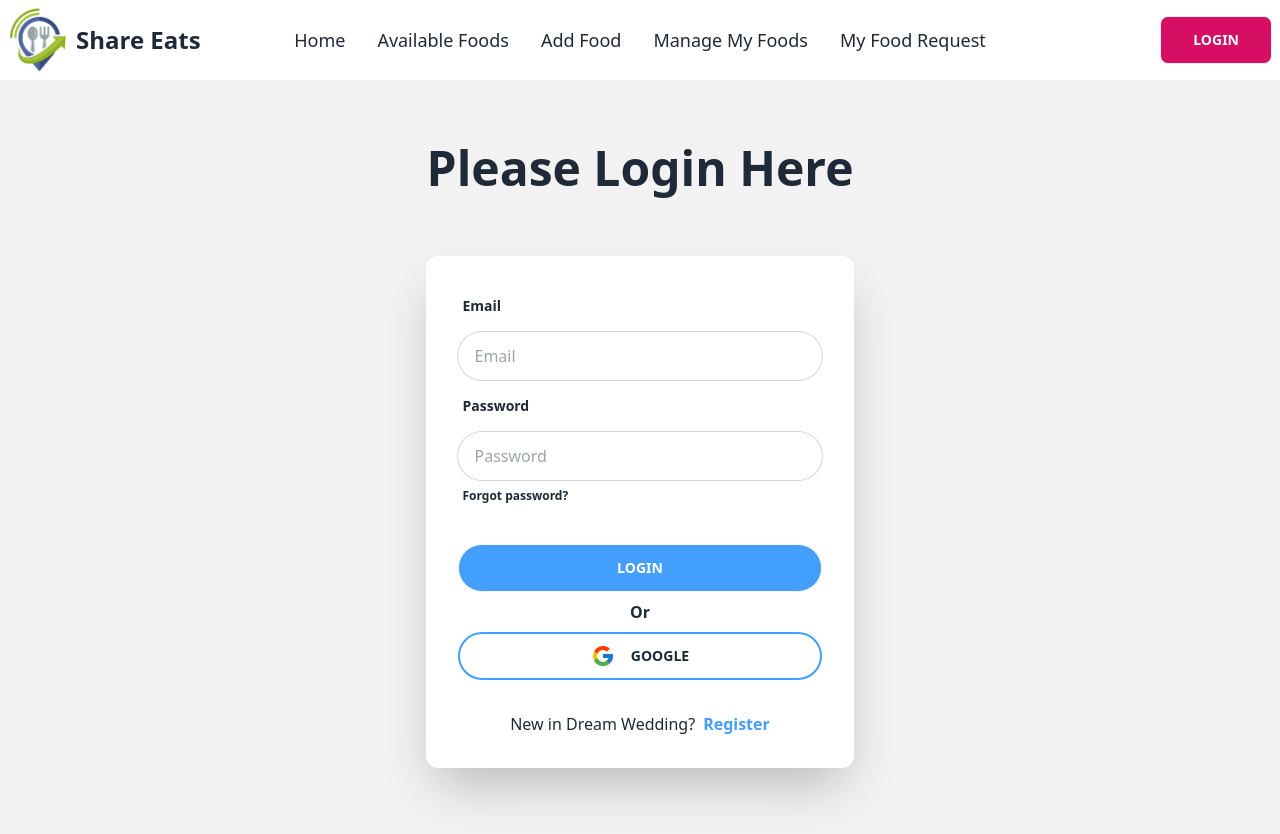
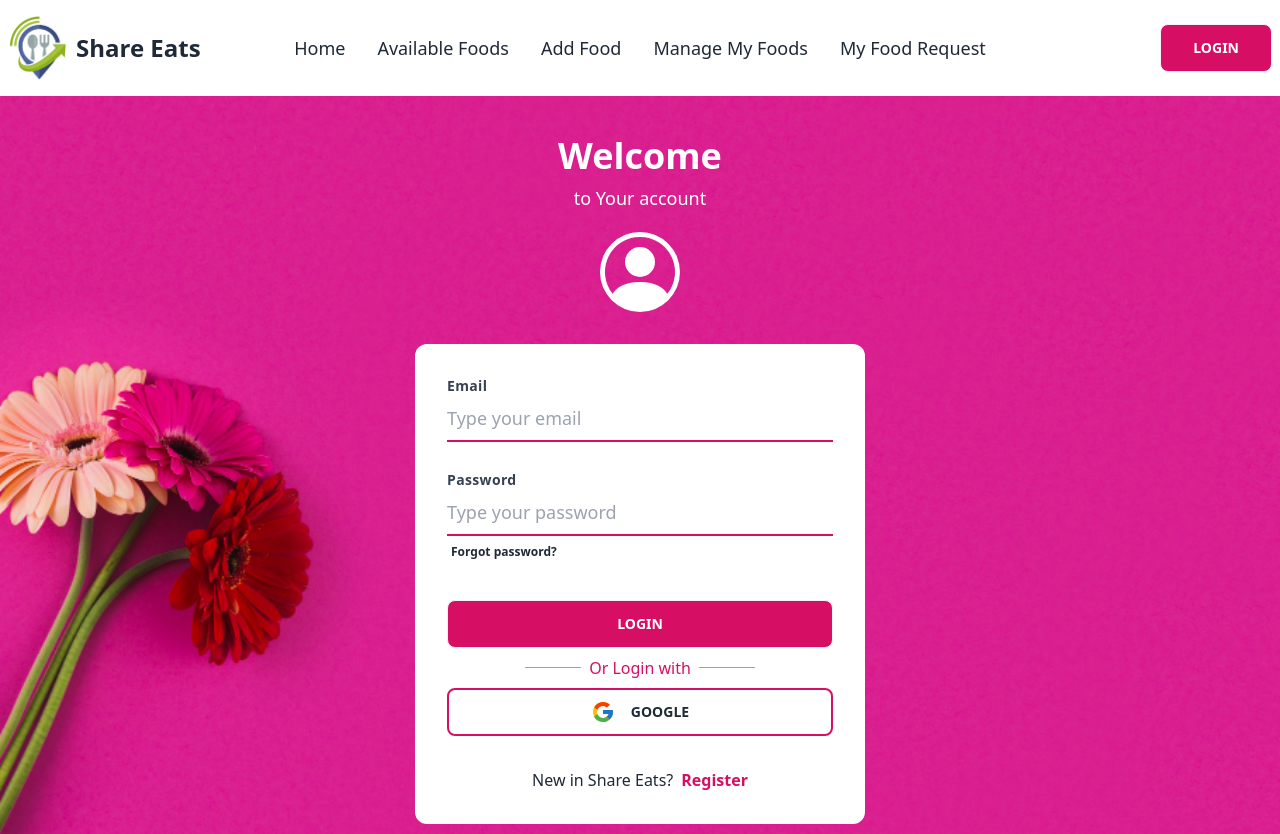
Before and after one commit to Bikash-Dev-Bk/share-eats-client, a React (Vite) app: page /login in a window 1280 px wide. Shown: the top 834 px of the page. Built offline with nearby package versions, Linux system fonts and the light colour scheme; no server answers.

Commit message:
login register design update

```diff
--- /dev/null
+++ b/src/pages/Login/Login.css
@@ -0,0 +1,3 @@
+.bg_image {
+    background-image: url('../../assets/login.jpg');
+  }
--- a/src/pages/Login/Login.jsx
+++ b/src/pages/Login/Login.jsx
@@ -1,9 +1,11 @@
 import { Link, useLocation, useNavigate } from "react-router-dom";
 import { FcGoogle } from "react-icons/fc";
+import { BsPersonCircle } from "react-icons/bs";
 import { useContext, useState } from "react";
 import { AuthContext } from "../../providers/AuthProvider";
 import { ToastContainer, toast } from "react-toastify";
 import "react-toastify/dist/ReactToastify.css";
+import "./Login.css";
 
 const Login = () => {
   const { signIn, signInWithGoogle } = useContext(AuthContext);
@@ -57,37 +59,38 @@ const Login = () => {
   };
 
   return (
-    <div className="hero bg-base-200 pt-12 pb-32">
+    <div className="bg_image hero bg-base-200 pt-6 pb-12">
       <ToastContainer position="top-center" />
       <div className="hero-content flex-col">
-        <div className="text-center lg:text-left">
-          <h1 className="text-3xl md:text-5xl font-bold mb-2">
-            Please Login Here
-          </h1>
+        <div className="flex flex-col justify-center items-center text-center lg:text-left text-white">
+          <h1 className="text-2xl md:text-4xl font-bold mb-2">Welcome</h1>
+          <span className=" mb-5 text-lg">to Your account</span>
+          <BsPersonCircle className="text-[80px]" />
         </div>
-        <div className=" w-full  rounded-xl hover:shadow-2xl hover:shadow-[#429FFD] shadow-2xl bg-base-100 mt-10 pb-8">
+        <div className=" w-full md:min-w-[450px]  rounded-xl bg-base-100 mt-4 pb-8">
           <form onSubmit={handleSubmit} className="card-body">
             <div className="form-control">
-              <label className="label font-semibold">
-                <span className="label-text">Email</span>
-              </label>
+              <div className="text-sm font-bold text-gray-700 tracking-wide">
+                Email
+              </div>
               <input
                 type="email"
                 name="email"
-                placeholder="Email"
-                className="ring-1 ring-gray-300 bg-transparent px-4 py-3 mt-2 rounded-full outline-none focus:ring-2 focus:ring-[#429FFD]"
+                placeholder="Type your email"
+                className="w-full text-lg py-2 border-b-2 border-[#D70F64] focus:outline-none"
                 required
               />
             </div>
-            <div className="form-control">
-              <label className="label font-semibold">
-                <span className="label-text">Password</span>
-              </label>
+
+            <div className="form-control mt-5">
+              <div className="text-sm font-bold text-gray-700 tracking-wide">
+                Password
+              </div>
               <input
                 type="password"
                 name="password"
-                placeholder="Password"
-                className="ring-1 ring-gray-300 bg-transparent px-4 py-3 mt-2 rounded-full outline-none focus:ring-2 focus:ring-[#429FFD]"
+                placeholder="Type your password"
+                className="w-full text-lg py-2 border-b-2 border-[#D70F64] focus:outline-none"
                 required
               />
               <label className="label font-semibold">
@@ -100,22 +103,26 @@ const Login = () => {
             {passwordError && <p className="text-red-500">{passwordError}</p>}
 
             <div className="form-control mt-6">
-              <button className="btn rounded-full  text-white bg-[#429FFD] hover:bg-transparent hover:border-2 hover:border-[#429FFD] hover:text-[#429FFD]">
+              <button className="btn rounded-lg  text-white bg-[#D70F64] hover:bg-transparent hover:border-2 hover:border-[#D70F64] hover:text-[#D70F64]">
                 Login
               </button>
             </div>
-            <p className="text-center font-semibold">Or</p>
+            <p className="flex items-center justify-center space-x-2">
+              <span className="h-px bg-gray-400 w-14"></span>
+              <span className="font-normal text-[#D70F64]">Or Login with</span>
+              <span className="h-px bg-gray-400 w-14"></span>
+            </p>
             <button
               onClick={handleSignInWithGoogle}
-              className="btn btn-outline rounded-full border-2 border-[#429FFD]  hover:bg-[#429FFD] hover:text-white hover:border-none "
+              className="btn btn-outline rounded-lg border-2 border-[#D70F64]  hover:bg-[#D70F64] hover:text-white hover:border-none "
             >
               <FcGoogle className="text-2xl" />{" "}
               <span className="ml-2">Google</span>{" "}
             </button>
           </form>
           <p className="text-center">
-            New in Dream Wedding?
-            <Link to="/register" className="text-[#429FFD] ml-2 font-bold">
+            New in Share Eats?
+            <Link to="/register" className="text-[#D70F64] ml-2 font-bold">
               Register
             </Link>
           </p>
--- a/src/pages/Register/Register.jsx
+++ b/src/pages/Register/Register.jsx
@@ -1,9 +1,11 @@
 import { Link, useNavigate } from "react-router-dom";
 import { FcGoogle } from "react-icons/fc";
+import { BsPersonCircle } from "react-icons/bs";
 import { ToastContainer, toast } from "react-toastify";
 import "react-toastify/dist/ReactToastify.css";
 import { useContext, useState } from "react";
 import { AuthContext } from "../../providers/AuthProvider";
+import "../Login/Login.css";
 
 const Register = () => {
   const { createUser, signInWithGoogle } = useContext(AuthContext);
@@ -22,7 +24,6 @@ const Register = () => {
     const photo = form.photo.value;
     const email = form.email.value;
     const password = form.password.value;
-
 
     //  password validation
     if (password.length < 6) {
@@ -71,76 +72,84 @@ const Register = () => {
   };
 
   return (
-    <div className="hero bg-base-200 pt-12 pb-32">
+    <div className="bg_image hero bg-base-200 pt-6 pb-12">
       <ToastContainer position="top-center" />
       <div className="hero-content flex-col">
-        <div className="text-center lg:text-left">
-          <h1 className="text-3xl md:text-5xl font-bold mb-2">
-            Please Register Here
-          </h1>
+        <div className="flex flex-col justify-center items-center text-center lg:text-left text-white">
+          <h1 className="text-2xl md:text-4xl font-bold mb-2">Welcome</h1>
+          <span className=" mb-5 text-lg">Create Your account</span>
+          <BsPersonCircle className="text-[80px]" />
         </div>
-        <div className=" w-full rounded-xl hover:shadow-2xl hover:shadow-[#429FFD] shadow-2xl bg-base-100 mt-10 pb-8">
+        <div className=" w-full md:min-w-[450px] rounded-xl  bg-base-100 mt-10 pb-8">
           <form onSubmit={handleSubmit} className="card-body">
             <div className="form-control">
-              <label className="label font-semibold">
-                <span className="label-text">Name</span>
-              </label>
+              <div className="text-sm font-bold text-gray-700 tracking-wide">
+                Your Name
+              </div>
+
               <input
                 type="text"
                 name="name"
                 placeholder="Name"
-                className="ring-1 ring-gray-300 bg-transparent px-4 py-3 mt-2 rounded-full outline-none focus:ring-2 focus:ring-[#429FFD]"
+                className="w-full text-lg py-2 border-b-2 border-[#D70F64] focus:outline-none"
                 required
               />
             </div>
-            <div className="form-control">
-              <label className="label font-semibold">
-                <span className="label-text">Photo URL</span>
-              </label>
+            <div className="form-control mt-5">
+              <div className="text-sm font-bold text-gray-700 tracking-wide">
+                Your Photo URL
+              </div>
+
               <input
                 type="text"
                 name="photo"
                 placeholder="Photo URL"
-                className="ring-1 ring-gray-300 bg-transparent px-4 py-3 mt-2 rounded-full outline-none focus:ring-2 focus:ring-[#429FFD]"
+                className="w-full text-lg py-2 border-b-2 border-[#D70F64] focus:outline-none"
                 required
               />
             </div>
-            <div className="form-control">
-              <label className="label font-semibold">
-                <span className="label-text">Email</span>
-              </label>
+            <div className="form-control mt-5">
+              <div className="text-sm font-bold text-gray-700 tracking-wide">
+                Your Email
+              </div>
+
               <input
                 type="email"
                 name="email"
                 placeholder="Email"
-                className="ring-1 ring-gray-300 bg-transparent px-4 py-3 mt-2 rounded-full outline-none focus:ring-2  focus:ring-[#429FFD]"
+                className="w-full text-lg py-2 border-b-2 border-[#D70F64] focus:outline-none"
                 required
               />
             </div>
-            <div className="form-control">
-              <label className="label font-semibold">
-                <span className="label-text">Password</span>
-              </label>
+            <div className="form-control mt-5">
+              <div className="text-sm font-bold text-gray-700 tracking-wide">
+                Your Password
+              </div>
+
               <input
                 type="password"
                 name="password"
                 placeholder="Password"
-                className="ring-1 ring-gray-300 bg-transparent px-4 py-3 mt-2 rounded-full outline-none focus:ring-2 focus:ring-[#429FFD]"
+                className="w-full text-lg py-2 border-b-2 border-[#D70F64] focus:outline-none"
                 required
               />
             </div>
 
             <p className="text-rose-600">{passwordError}</p>
 
-            <div className="form-control mt-6">
-              <button className="btn rounded-full  text-white bg-[#429FFD] hover:bg-transparent hover:border-2 hover:border-[#429FFD] hover:text-[#429FFD]">
+            <div className="form-control mt-5 mt-6">
+              <button className="btn rounded-full  text-white bg-[#D70F64] hover:bg-transparent hover:border-2 hover:border-[#D70F64] hover:text-[#D70F64]">
                 Register
               </button>
             </div>
-            <p className="text-center font-semibold">Or</p>
+            <p className="flex items-center justify-center space-x-2">
+              <span className="h-px bg-gray-400 w-14"></span>
+              <span className="font-normal text-[#D70F64]">Or Login with</span>
+              <span className="h-px bg-gray-400 w-14"></span>
+            </p>
             <button
               onClick={handleSignInWithGoogle}
-              className="btn btn-outline rounded-full border-2 border-[#429FFD]  hover:bg-[#429FFD] hover:text-white hover:border-none "
+              className="btn btn-outline rounded-full border-2 border-[#D70F64]  hover:bg-[#D70F64] hover:text-white hover:border-none "
             >
               <FcGoogle className="text-2xl" />{" "}
               <span className="ml-2">Google</span>{" "}
@@ -148,7 +157,7 @@ const Register = () => {
           </form>
           <p className="text-center">
             Already have an account?
-            <Link to="/login" className="text-[#429FFD] font-bold ml-2">
+            <Link to="/login" className="text-[#D70F64] font-bold ml-2">
               Log in
             </Link>
           </p>
--- a/src/pages/Shared/Navbar/Navbar.jsx
+++ b/src/pages/Shared/Navbar/Navbar.jsx
@@ -79,7 +79,8 @@ const Navbar = () => {
   );
 
   return (
-    <div className="navbar max-w-7xl mx-auto">
+    <div className="py-2 shadow-xl">
+      <div className="navbar max-w-7xl mx-auto ">
         <div className="navbar-start">
           <div className="dropdown">
             <label tabIndex={0} className="btn btn-ghost lg:hidden">
@@ -135,6 +136,7 @@ const Navbar = () => {
           )}
         </div>
       </div>
+    </div>
   );
 };
 
```
Also changed, not shown: src/assets/login.jpg (added). Lines whose indentation alone changed are shown as unchanged.
